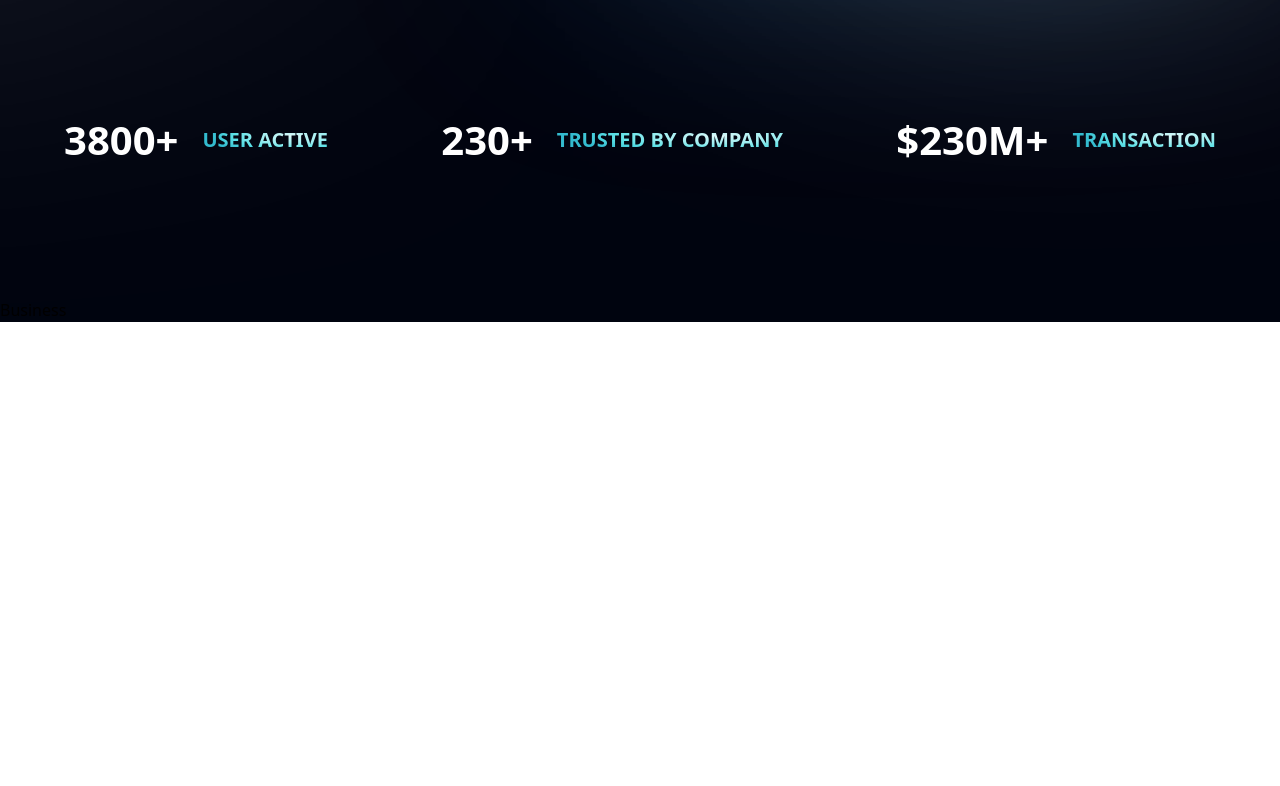
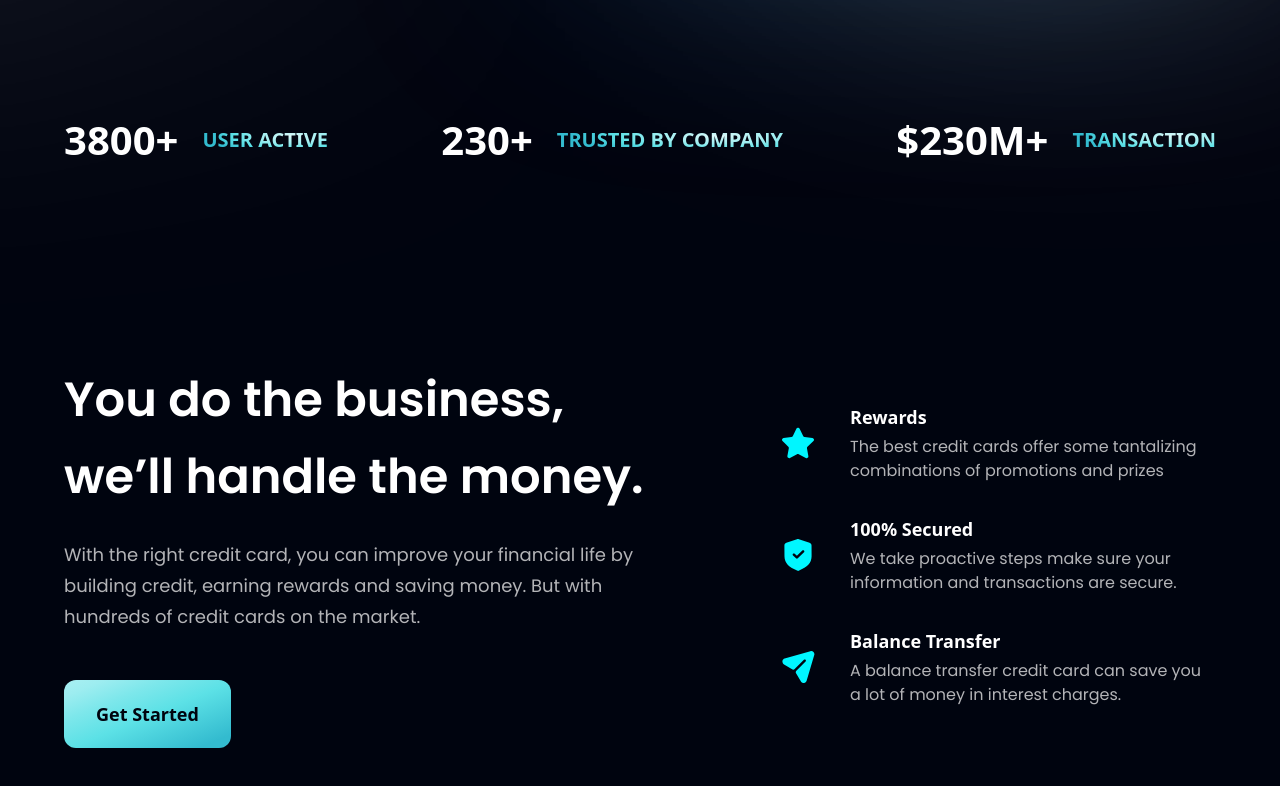
Before and after one commit to StanislaM/hoo-bank, a React (Vite) app: page / in a window 1280 px wide. Shown: the part 826-1612 px from the top of the page. Before the commit the page ends 1148 px from the top, so only its background shows below. Built offline with nearby package versions, Linux system fonts and the light colour scheme; the HTML template or start-up script is replaced by a standard one.

Commit message:
added business section

```diff
--- /dev/null
+++ b/src/components/Button/index.tsx
@@ -0,0 +1,18 @@
+interface IProps {
+    title: string;
+    style: string;
+    onClick: () => void;
+}
+
+const Button = ({ title, style, onClick }: IProps) => {
+    return (
+        <button
+            className={`px-8 py-5 w-fit text-lg font-semibold rounded-xl hover:shadow-center transition-all duration-300 text-primary bg-blue-gradient ${style}`}
+            onClick={() => onClick()}
+        >
+            {title}
+        </button>
+    );
+};
+
+export default Button;
--- /dev/null
+++ b/src/components/Features/index.tsx
@@ -0,0 +1,33 @@
+import { useCallback } from 'react';
+import { features } from '../../constants';
+import styles from '../../style';
+
+const Features = () => {
+    const renderfeatures = useCallback(() => {
+        return features.map((item) => (
+            <div
+                key={item.id}
+                className="max-w-[470px] min-w-[auto] xs:min-w-[400px] flex gap-x-2 xs:gap-x-5 items-center py-4 pl-0 xs:pl-5 rounded-[20px] feature-card"
+            >
+                <div className=" w-[64px] h-[64px] rounded-full flex shrink-0 justify-center items-center">
+                    <img src={item.icon} alt={item.title} />
+                </div>
+
+                <div>
+                    <h3 className="text-white text-md xs:text-lg font-semibold">
+                        {item.title}
+                    </h3>
+                    <p className={`${styles.paragraph} xs:text-base mt-1`}>
+                        {item.content}
+                    </p>
+                </div>
+            </div>
+        ));
+    }, []);
+
+    return (
+        <div className="mt-9 md:mt-0 flex flex-col ">{renderfeatures()}</div>
+    );
+};
+
+export default Features;
--- a/src/index.css
+++ b/src/index.css
@@ -6,7 +6,7 @@
 
 :root {
     --black-gradient: linear-gradient(
-        144.39deg,
+        170.39deg,
         #ffffff -278.56%,
         #6d6d6d -78.47%,
         #11101d 91.61%
@@ -126,6 +126,9 @@
     background: var(--black-gradient);
     box-shadow: var(--card-shadow);
 }
+.feature-card:hover div:first-child {
+    background: rgba(9, 151, 124, 0.1);
+}
 
 .feedback-container .feedback-card:last-child {
     margin-right: 0px;
--- a/src/sections/Business/index.tsx
+++ b/src/sections/Business/index.tsx
@@ -1,5 +1,31 @@
+import Button from '../../components/Button';
+import Features from '../../components/Features';
+import styles, { layout } from '../../style';
+
 const Business = () => {
-    return <div>Business</div>;
+    return (
+        <section
+            id="features"
+            className={`${layout.section} ${styles.marginY} ${styles.boxWidth} ${styles.paddingX} mx-auto ${styles.flexBetween}`}
+        >
+            {/* PROMO */}
+            <div className="max-w-[620px] flex flex-col items-center text-center md:text-left md:items-start">
+                <h2 className={`${styles.heading2}`}>
+                    You do the business, we’ll handle the money.
+                </h2>
+                <p className={`${styles.paragraph} mt-6`}>
+                    With the right credit card, you can improve your financial
+                    life by building credit, earning rewards and saving money.
+                    But with hundreds of credit cards on the market.
+                </p>
+
+                <Button title="Get Started" style="mt-12" onClick={() => {}} />
+            </div>
+
+            {/* FEATURES */}
+            <Features />
+        </section>
+    );
 };
 
 export default Business;
```
